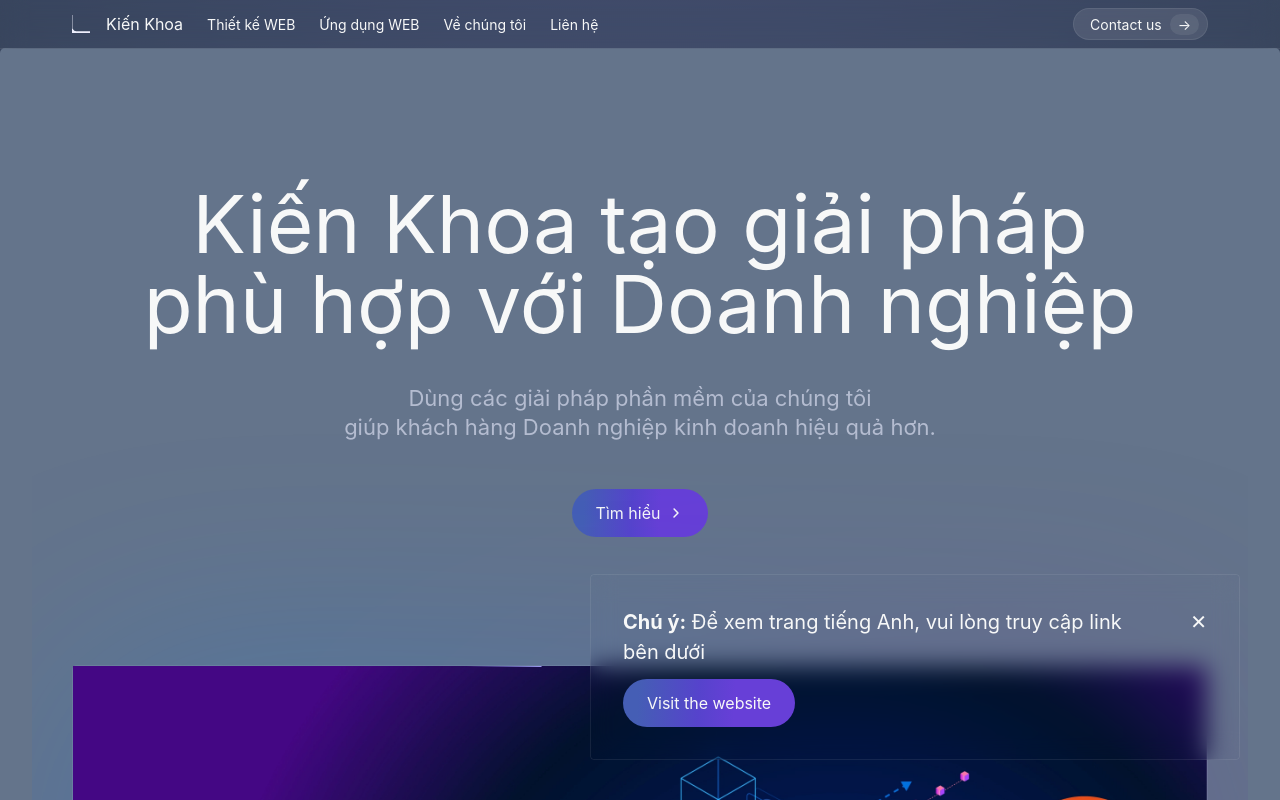
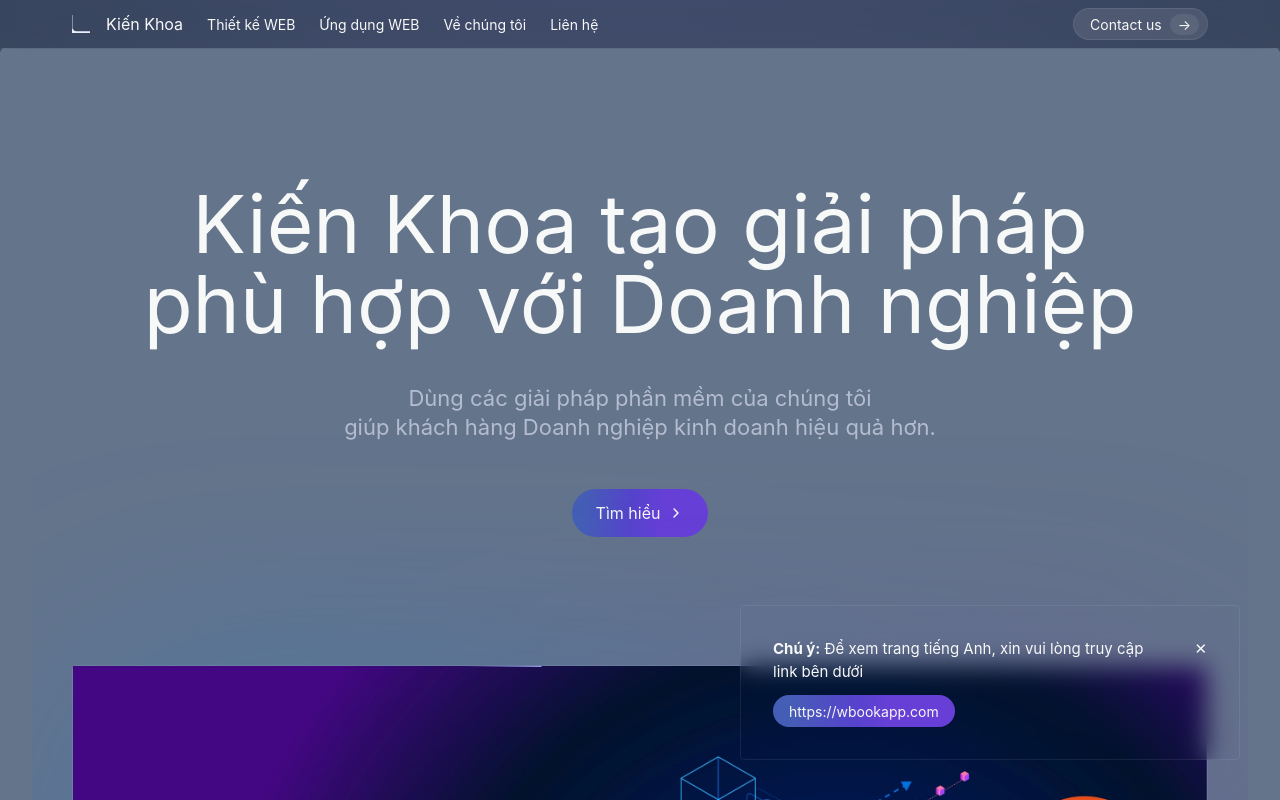
Before and after one commit to anlett10/kienkhoa-1, a Next.js app: page / in a window 1280 px wide. Shown: the top 800 px of the page. Built offline with nearby package versions, Linux system fonts and the light colour scheme.

Commit message:
Update copyright-linear-banner.tsx

```diff
--- a/components/copyright-linear-banner.tsx
+++ b/components/copyright-linear-banner.tsx
@@ -2,7 +2,7 @@
 
 import { useEffect, useState } from "react";
 import Cookies from "js-cookie";
-import { Button } from "./button";
+import { Button, ExButton } from "./button";
 
 const cookieBannerName = "copyright-banner-dismissed";
 
@@ -24,16 +24,16 @@ export const CopyrightLinearBanner = () => {
   if (!isCookieBannerVisible) return null;
 
   return (
-    <div className="fixed right-[4rem] bottom-[4rem] flex w-[65rem] max-w-[95%] items-start rounded-md border border-transparent-white p-8 text-[2rem] backdrop-blur-[12px]">
+    <div className="fixed right-[4rem] bottom-[4rem] flex w-[50rem] max-w-[95%] items-start rounded-md border border-transparent-white p-8 text-[1.5rem] backdrop-blur-[12px]">
       <div className="space-y-3">
         <p>
-          <strong>Chú ý:</strong> Để xem trang tiếng Anh, vui lòng truy cập link
-          bên dưới
+          <strong>Chú ý:</strong> Để xem trang tiếng Anh, xin vui lòng truy cập
+          link bên dưới
         </p>
         <p>
-          <Button href="https://wbookapp.com" size="large" target="_blank">
-            Visit the website
-          </Button>
+          <ExButton href="https://wbookapp.com" size="medium">
+            https://wbookapp.com
+          </ExButton>
         </p>
       </div>
       <button className="ml-8" onClick={dismissCookie}>
```
